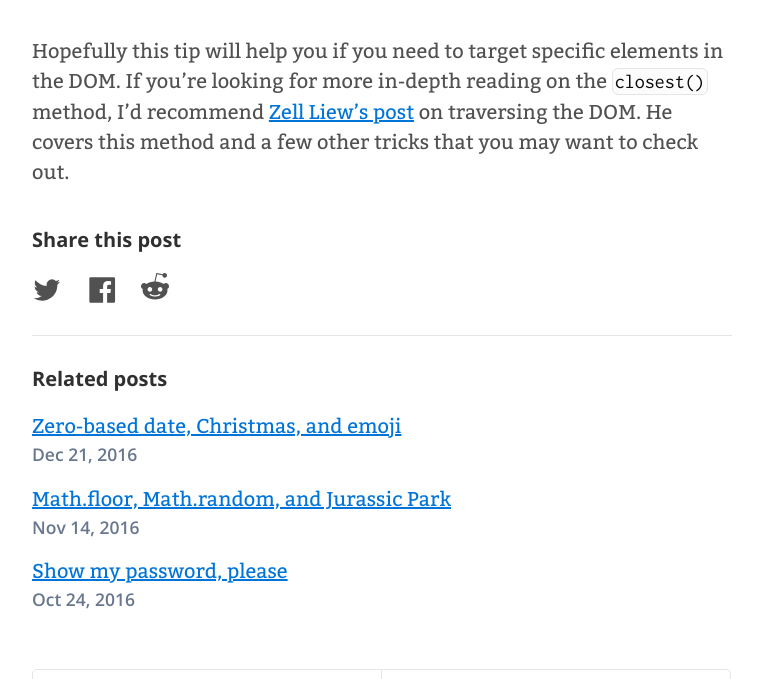
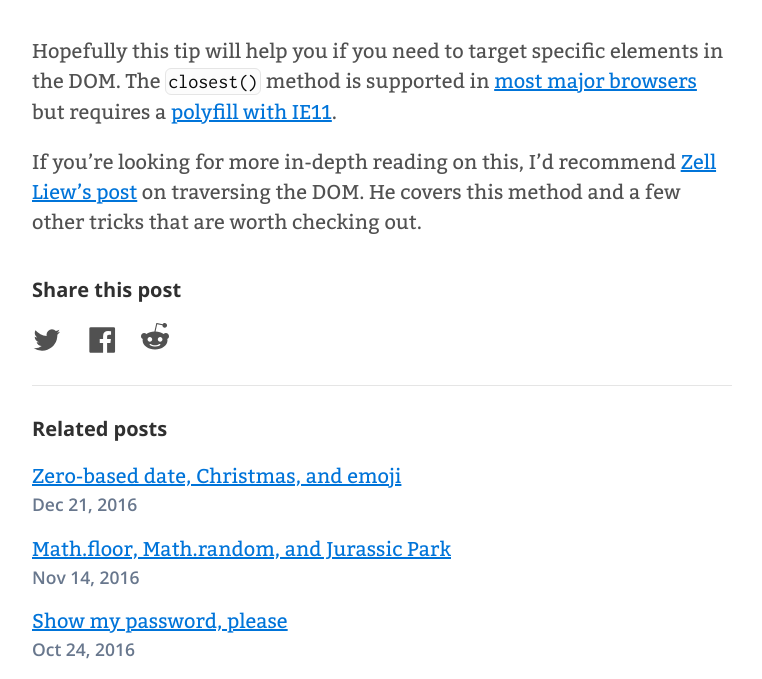
Before and after one commit to AllThingsSmitty/allthingssmitty.github.io, a Jekyll site: the page built from _posts/2019-03-25-using-closest-to-return-the-correct-dom-element.md, in a window 1280 px wide and 900 px high, scrolled down 3358 px, cut to the strip 221-900 px from the top of the window. Shown: the whole strip, without its empty margins (258-1020 px from the left). Built offline with Jekyll 4.4.1, drawn with Linux system fonts in a browser that asks for light colours; comment, search, counter and statistics services are not loaded.

Commit message:
Minor update

```diff
--- a/_posts/2019-03-25-using-closest-to-return-the-correct-dom-element.md
+++ b/_posts/2019-03-25-using-closest-to-return-the-correct-dom-element.md
@@ -96,4 +96,6 @@ Now clicking anywhere in the menu item link fires the JavaScript to toggle the s
   <script async src="https://static.codepen.io/assets/embed/ei.js"></script>
 </div>
 
-Hopefully this tip will help you if you need to target specific elements in the DOM. If you're looking for more in-depth reading on the `closest()` method, I'd recommend [Zell Liew's post](https://zellwk.com/blog/dom-traversals/){:rel="external"} on traversing the DOM. He covers this method and a few other tricks that you may want to check out.
+Hopefully this tip will help you if you need to target specific elements in the DOM. The `closest()` method is supported in [most major browsers](https://caniuse.com/#search=closest) but requires a [polyfill with IE11](https://developer.mozilla.org/en-US/docs/Web/API/Element/closest#Polyfill).
+
+If you're looking for more in-depth reading on this, I'd recommend [Zell Liew's post](https://zellwk.com/blog/dom-traversals/){:rel="external"} on traversing the DOM. He covers this method and a few other tricks that are worth checking out.
```
